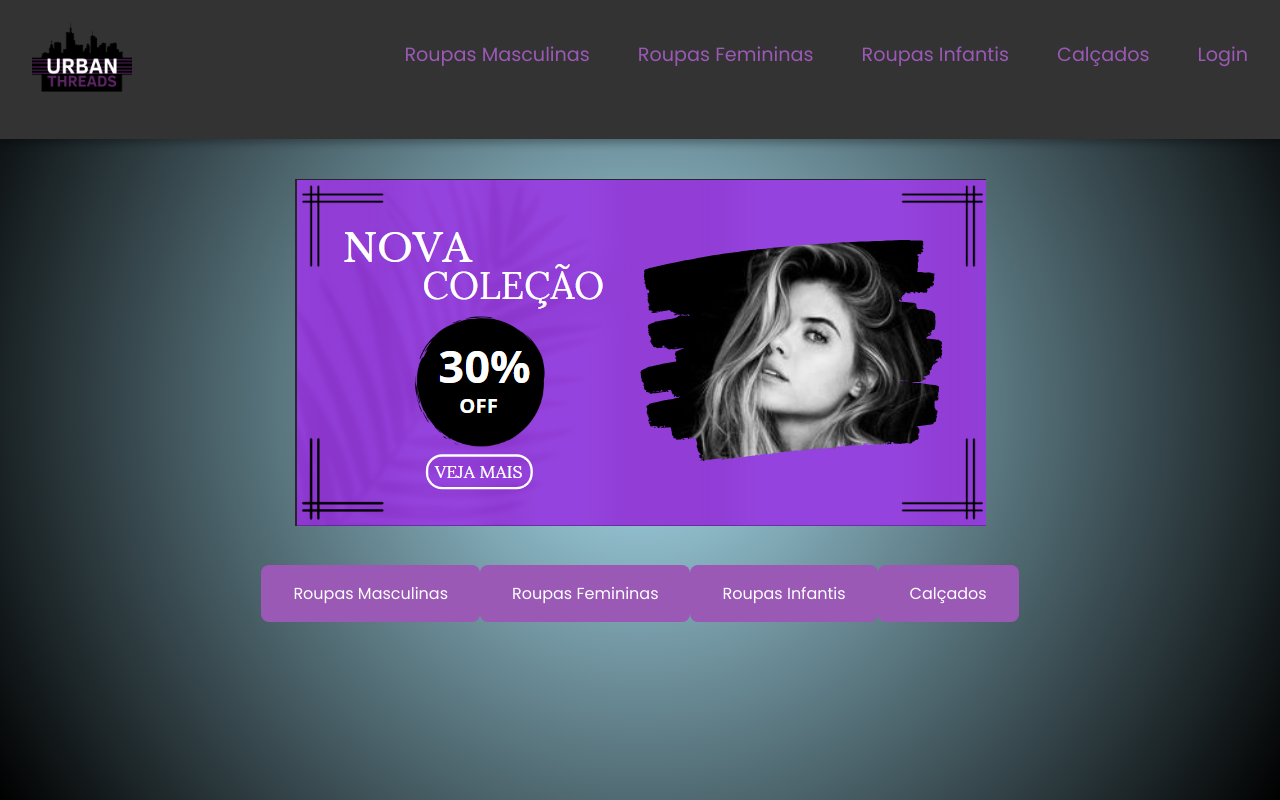
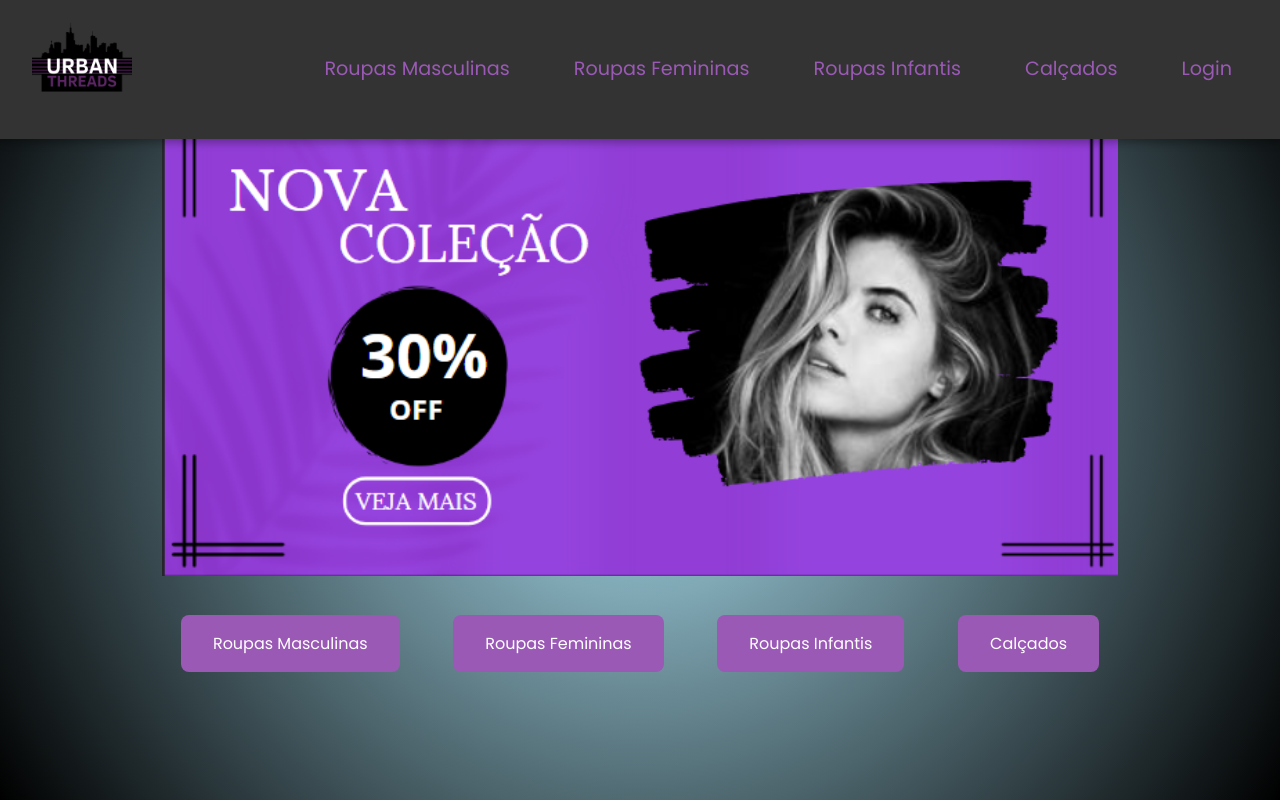
Before and after one commit to lucasarasa/GP2_React, a React (Vite) app: page / in a window 1280 px wide. Built offline with nearby package versions, Linux system fonts and the light colour scheme.

Commit message:
ajustes, navbar e home

```diff
--- a/src/component/Navbar.css
+++ b/src/component/Navbar.css
@@ -18,15 +18,16 @@
 }
 
 .navbar-menu {
-    list-style: none;
     display: flex;
     gap: 2rem;
     margin: 0;
     padding: 0;
+    list-style: none;
 }
 
 .navbar-menu li {
-    position: relative;
+    display: flex;
+    flex-direction: row;
 }
 
 .navbar-menu li a {
--- a/src/pages/HomePage/Home.css
+++ b/src/pages/HomePage/Home.css
@@ -1,12 +1,13 @@
 .home {
     text-align: center;
     color: #fff;
+    min-height: 100vh;
+    padding-top: 6rem;
 }
 
-.outdoor {
+.outdor {
     width: 100%;
-    height: auto;
-    max-height: 400px;
+    height: 60vh;
     object-fit: cover;
 }
 
@@ -14,6 +15,8 @@
     display: flex;
     justify-content: space-around;
     margin-top: 2rem;
+    gap: 1rem;
+    flex-wrap: wrap;
 }
 
 .option {
--- a/src/pages/HomePage/Home.jsx
+++ b/src/pages/HomePage/Home.jsx
@@ -3,7 +3,7 @@ import './Home.css';
 export function Home() {
   return (
     <div className="home">
-      <img src="./src/assets/outdor.png" alt="" />
+      <img className="outdor" src="./src/assets/outdor.png" alt="Outdoor da Loja" />
       <div className="options">
         <div className="option">Roupas Masculinas</div>
         <div className="option">Roupas Femininas</div>
```
